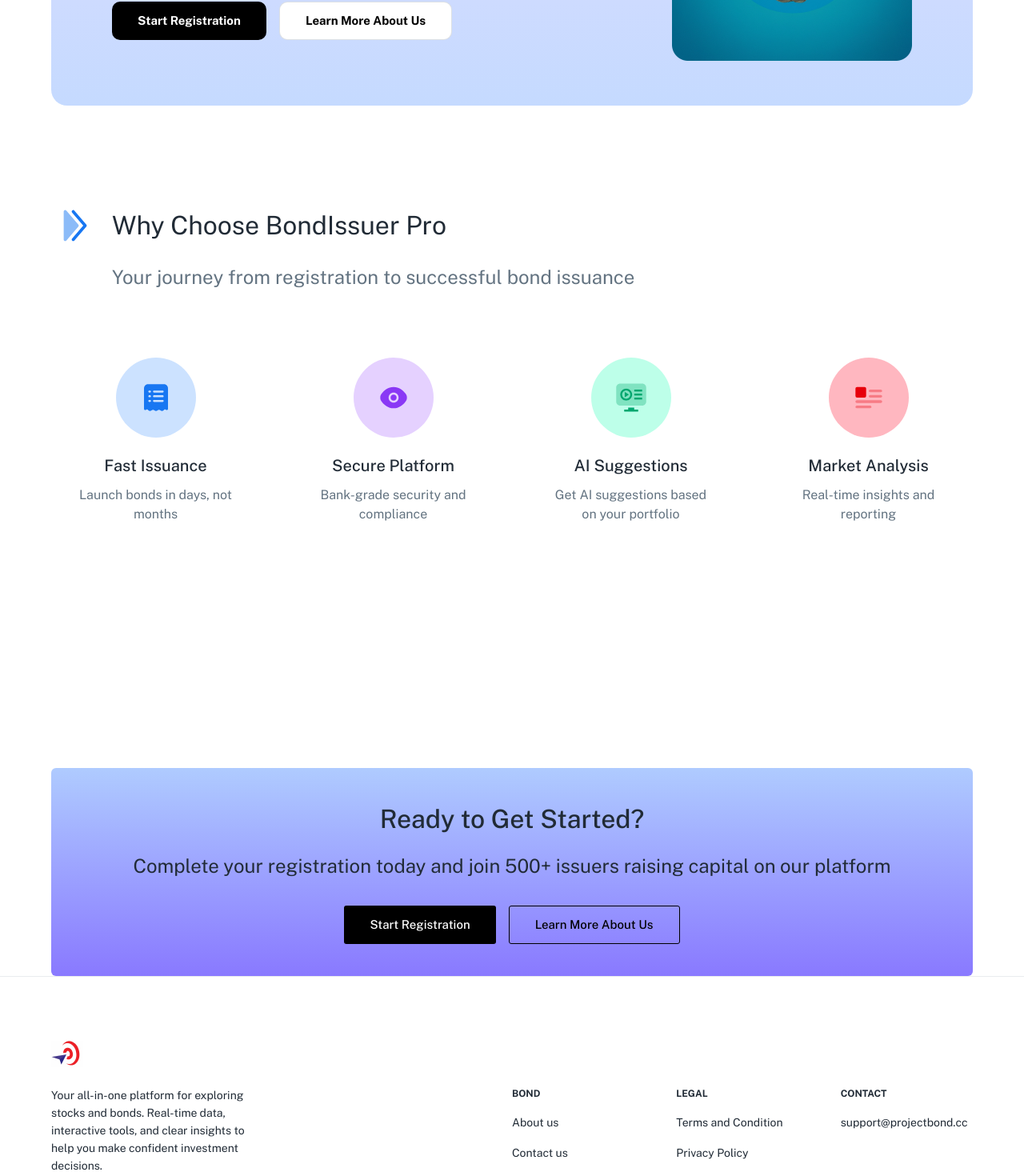
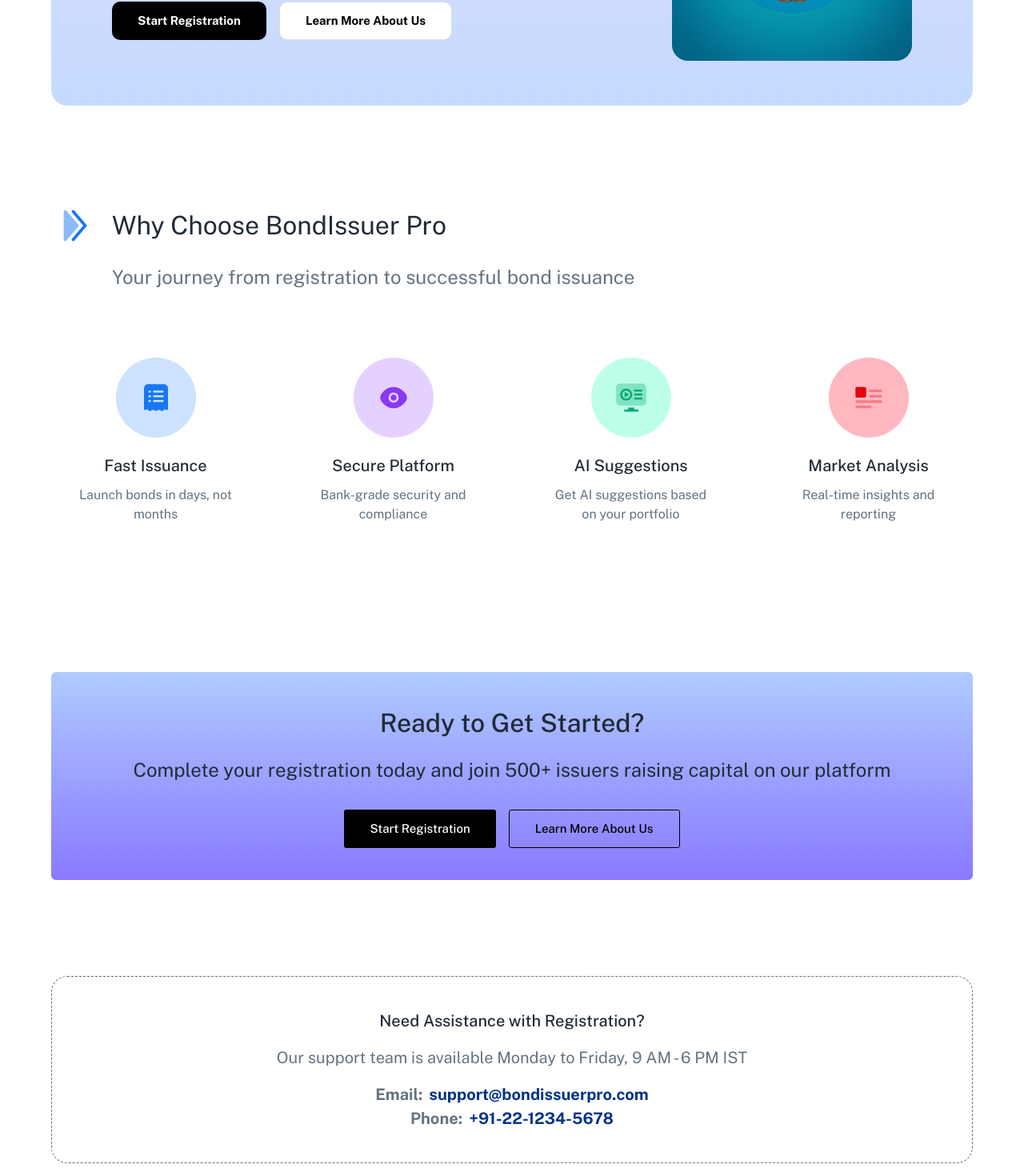
Before and after one commit to RoshanKolhe/Bonds_Issuer_Flow, a React (Create React App) app: page / in a window 1280 px wide. Shown: the part 400-1870 px from the top of the page at 80% size. Built offline with nearby package versions, Linux system fonts and the light colour scheme; no server answers.

Commit message:
home support done

```diff
--- a/src/sections/home/home-get-started.js
+++ b/src/sections/home/home-get-started.js
@@ -9,7 +9,7 @@ import Grid from '@mui/material/Unstable_Grid2';
 
 export default function HomeGetStarted() {
   return (
-    <Container maxWidth="lg" sx={{ pt: { xs: 10, md: 15 } }}>
+    <Container maxWidth="lg" sx={{ pt: { xs: 6, md: 15 } }}>
       <Box
         sx={{
           background: 'linear-gradient(180deg, #AFCBFF 0%, #8979FF 100%)',
--- /dev/null
+++ b/src/sections/home/home-support.js
@@ -0,0 +1,47 @@
+import { Link } from '@mui/material';
+import Container from '@mui/material/Container';
+import Typography from '@mui/material/Typography';
+import Stack from '@mui/material/Stack';
+import Box from '@mui/material/Box';
+
+// ----------------------------------------------------------------------
+
+export default function HomeSupport() {
+  return (
+    <Container sx={{ py: { xs: 6, md: 15 } }}>
+      <Box
+        sx={{
+          border: '1px dashed #637381',
+          borderRadius: '20px',
+          p: { xs: 3, md: 5 },
+          textAlign: 'center',
+        }}
+      >
+        <Stack spacing={2} alignItems="center">
+          <Typography variant="h5" sx={{ fontWeight: 500 }}>
+            Need Assistance with Registration?
+          </Typography>
+
+          <Typography variant="h5" sx={{ fontWeight: 300, color: '#637381' }}>
+            Our support team is available Monday to Friday, 9 AM - 6 PM IST
+          </Typography>
+
+          <Box sx={{ width: '100%' }}>
+            <Typography variant="h5" component="div" sx={{ color: '#637381', mb: { xs: 1, md: 0 }, display: 'flex', flexDirection: { xs: 'column', md: 'row' }, alignItems: 'center', justifyContent: 'center', gap: 1 }}>
+              <Box component="span">Email:</Box>
+              <Link href="mailto:support@bondissuerpro.com" color="primary" sx={{ textDecoration: 'none' }}>
+                support@bondissuerpro.com
+              </Link>
+            </Typography>
+            <Typography variant="h5" component="div" sx={{ color: '#637381', display: 'flex', flexDirection: { xs: 'column', md: 'row' }, alignItems: 'center', justifyContent: 'center', gap: 1 }}>
+              <Box component="span">Phone:</Box>
+              <Link href="tel:+912212345678" color="primary" sx={{ textDecoration: 'none' }}>
+                +91-22-1234-5678
+              </Link>
+            </Typography>
+          </Box>
+        </Stack>
+      </Box>
+    </Container>
+  );
+}
--- a/src/sections/home/home-why-choose-issuer-pro.js
+++ b/src/sections/home/home-why-choose-issuer-pro.js
@@ -43,9 +43,9 @@ const BOND_TYPES = [
 ];
 
 const StyledSection = styled('div')(({ theme }) => ({
-  padding: theme.spacing(10, 0),
+  padding: theme.spacing(10, 0, 0, 0),
   [theme.breakpoints.up('md')]: {
-    padding: theme.spacing(15, 0),
+    padding: theme.spacing(15, 0, 0, 0),
   },
 }));
 
@@ -142,11 +142,7 @@ export default function HomeWhyChooseIssuerPro() {
                   <Typography variant="h5" sx={{ fontWeight: 500 }}>
                     {item.title}
                   </Typography>
-                  <Typography
-                    variant="subtitle1"
-                    color="#637381"
-                    sx={{ mt: 1.2, fontWeight: 300 }}
-                  >
+                  <Typography variant="subtitle1" color="#637381" sx={{ mt: 1.2, fontWeight: 300 }}>
                     {item.description}
                   </Typography>
                 </Box>
--- a/src/sections/home/view/home-view.js
+++ b/src/sections/home/view/home-view.js
@@ -6,6 +6,7 @@ import ScrollProgress from 'src/components/scroll-progress';
 import HomeHero from '../home-hero';
 import HomeWhyChooseIssuerPro from '../home-why-choose-issuer-pro';
 import HomeGetStarted from '../home-get-started';
+import HomeSupport from '../home-support';
 // ----------------------------------------------------------------------
 
 export default function HomeView() {
@@ -18,6 +19,7 @@ export default function HomeView() {
       <HomeHero />
       <HomeWhyChooseIssuerPro />
       <HomeGetStarted />
+      <HomeSupport />
     </>
   );
 }
```
